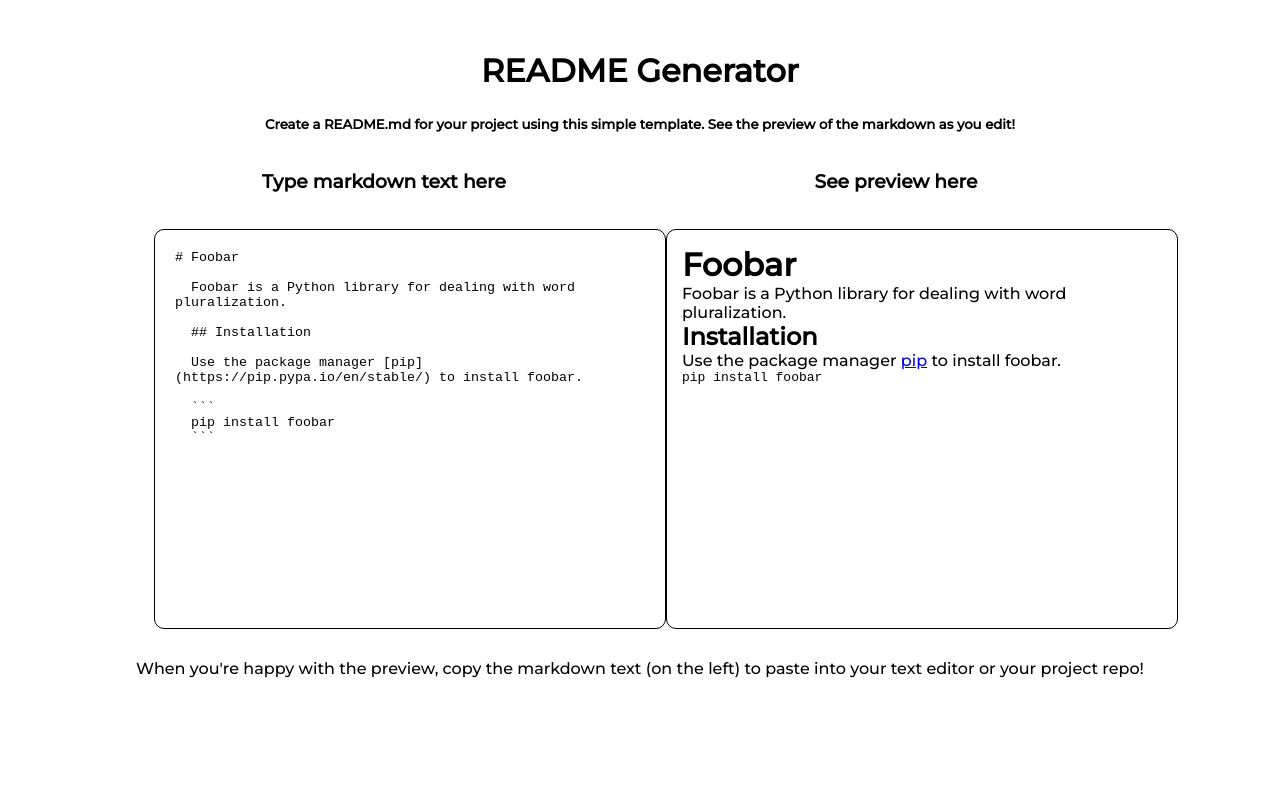
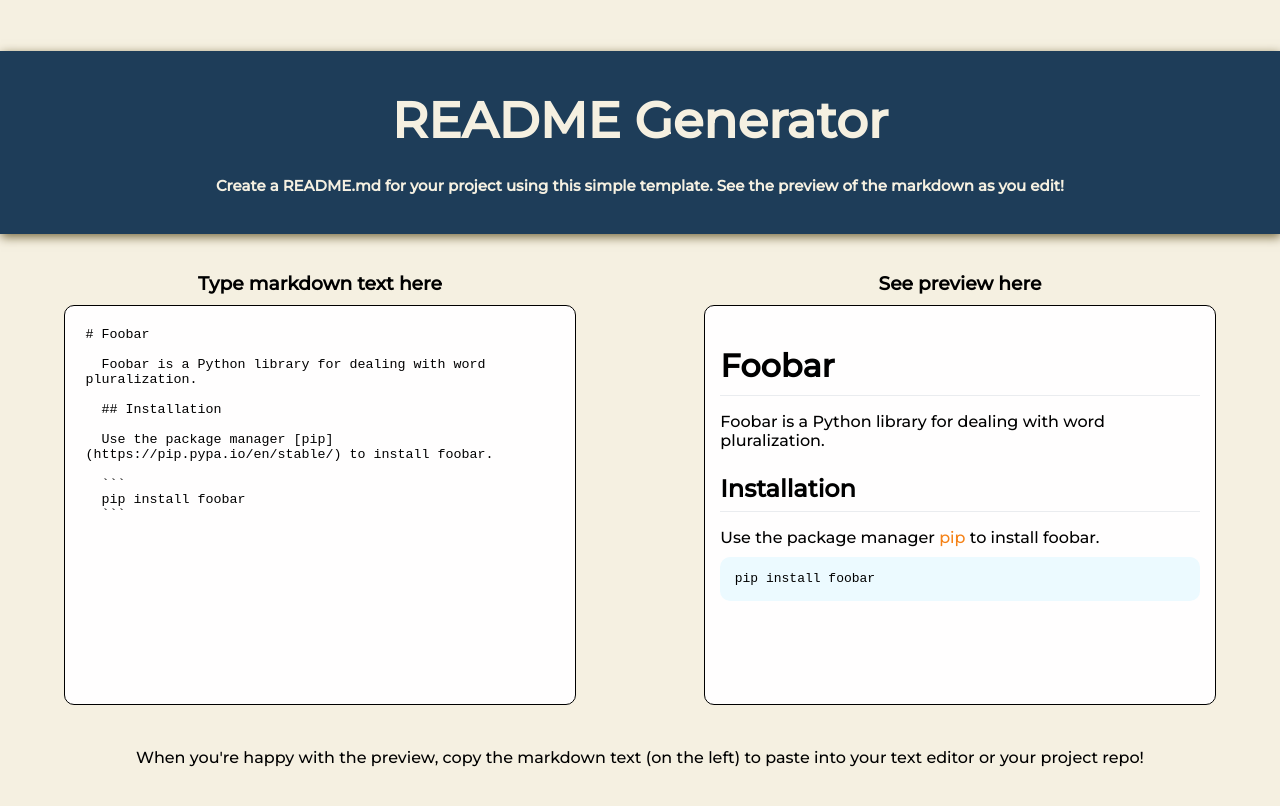
Before and after one commit to jodiCroft/readme-generator, a React (Create React App) app: page / in a window 1280 px wide. Shown: the top 806 px of the page. Built offline with nearby package versions, Linux system fonts and the light colour scheme.

Commit message:
MVP styling done.

```diff
--- a/src/App.css
+++ b/src/App.css
@@ -6,6 +6,11 @@
 
 body {
   font-family: "Montserrat", sans-serif;
+  background-color: #f5f0e1;
+}
+
+.App {
+  margin: 0;
 }
 
 .Header {
@@ -14,10 +19,23 @@ body {
   align-items: center;
   margin-top: 4%;
   margin-bottom: 3%;
+  background-color: #1e3d59;
+  box-shadow: 0.5px 3px 10px rgb(119, 106, 65);
 }
 
 .Subheader {
   margin-top: 2%;
+  background-color: #1e3d59;
+  margin-bottom: 3%;
+  color: #f5f0e1;
+  font-size: 15px;
+}
+
+.SiteTitle {
+  margin-top: 3%;
+  background-color: #1e3d59;
+  color: #f5f0e1;
+  font-size: 50px;
 }
 
 /* .GetStartedButton {
@@ -40,15 +58,17 @@ body {
 
 .MarkdownInput {
   border: 1px solid black;
-  overflow: auto;
+  /* overflow: auto; */
   outline: none;
   box-shadow: none;
   resize: none;
   min-height: 50vh;
+  height: fit-content;
   border-radius: 10px;
   padding: 4%;
   min-width: 40vw;
-  margin: 5%;
+  /* margin: 0 5%; */
+  background-color: #fffffff6;
 }
 
 .MarkdownInput::-webkit-scrollbar {
@@ -58,6 +78,11 @@ body {
 .TemplateContainer {
   display: flex;
   justify-content: center;
+  margin-bottom: 3%;
+}
+
+.TemplateArea {
+  margin: 0 5%;
 }
 
 .PreviewOutput {
@@ -66,7 +91,53 @@ body {
   min-width: 40vw;
   border-radius: 10px;
   padding: 3%;
-  margin: 5%;
+  /* margin: 0 5%; */
+  background-color: #fffffff6;
+}
+
+.PreviewOutput h1,
+.PreviewOutput h2 {
+  padding-bottom: 0.3em;
+  border-bottom: 1px solid #eaecef;
+}
+
+.PreviewOutput p {
+  font-size: 16px;
+}
+
+.PreviewOutput h1,
+.PreviewOutput h2,
+.PreviewOutput h3,
+.PreviewOutput h4,
+.PreviewOutput h5,
+.PreviewOutput h6 {
+  margin-top: 24px;
+  margin-bottom: 16px;
+  font-weight: 600;
+  line-height: 1.25;
+}
+
+a {
+  color: rgb(245, 130, 23);
+  text-decoration: none;
+}
+
+a:visited {
+  color: #ff6e40;
+  text-decoration: none;
+}
+
+a:hover {
+  text-decoration: underline;
+}
+
+.PreviewOutput pre {
+  width: 100%;
+  background: rgb(236, 250, 255);
+  padding: 3%;
+  border: none;
+  border-radius: 10px;
+  margin: 2% 0;
 }
 
 .Footer {
--- a/src/Components/Header.js
+++ b/src/Components/Header.js
@@ -2,13 +2,15 @@ import React from "react";
 
 const Header = () => {
   return (
-    <div className="Header">
-      <h1 className="SiteTitle">README Generator</h1>
-      <h5 className="Subheader">
-        Create a README.md for your project using this simple template. See the
-        preview of the markdown as you edit!
-      </h5>
-      {/* <button className="GetStartedButton">Get Started!</button> */}
+    <div className="HeaderWrapper">
+      <div className="Header">
+        <h1 className="SiteTitle">README Generator</h1>
+        <h5 className="Subheader">
+          Create a README.md for your project using this simple template. See
+          the preview of the markdown as you edit!
+        </h5>
+        {/* <button className="GetStartedButton">Get Started!</button> */}
+      </div>
     </div>
   );
 };
```
Also changed, not shown: 1 other file (tests, documents, lock files or other folders).
